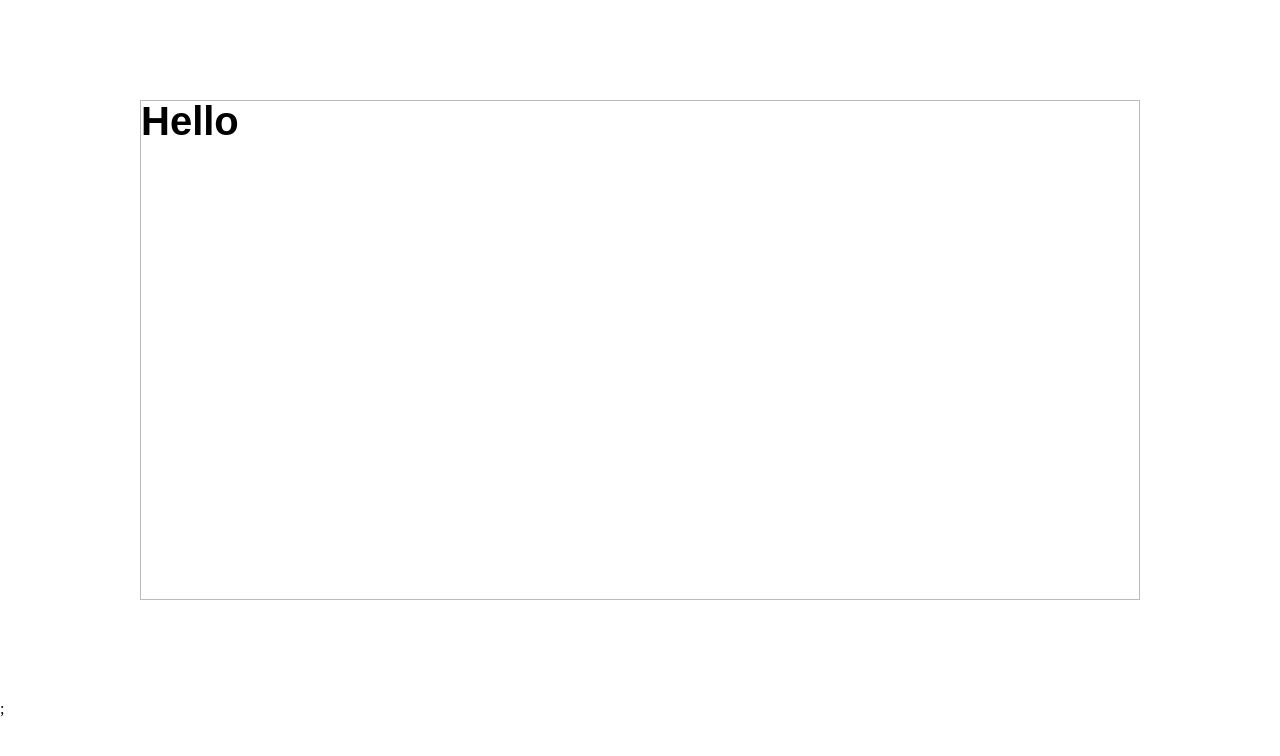
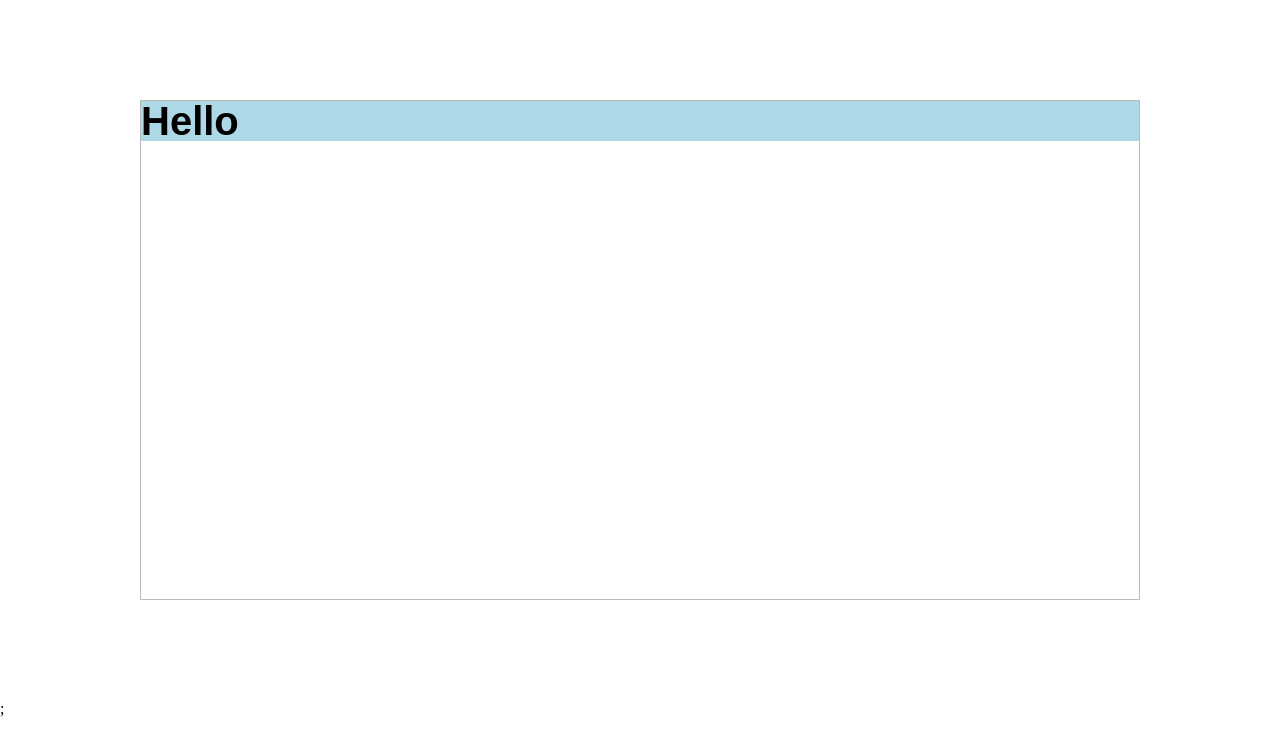
Before and after one commit to jong-jang/next, a Next.js app: page / in a window 1280 px wide. Shown: the top 756 px of the page. Built offline with nearby package versions, Linux system fonts and the light colour scheme.

Commit message:
meta _docu 로 이동

```diff
--- a/pages/index.js
+++ b/pages/index.js
@@ -1,17 +1,9 @@
-import Head from 'next/head';
 import styles from './Home.module.scss';
-console.log(styles);
 
 export default function Home() {
 	return (
 		<>
-			<Head>
-				<title>Create Next App</title>
-				<meta name='description' content='Generated by create next app' />
-				<meta name='viewport' content='width=device-width, initial-scale=1' />
-				<link rel='icon' href='/favicon.ico' />
-			</Head>
-			<main className='main'>
+			<main className={styles.main}>
 				<h1>Hello</h1>
 			</main>
 		</>
```
